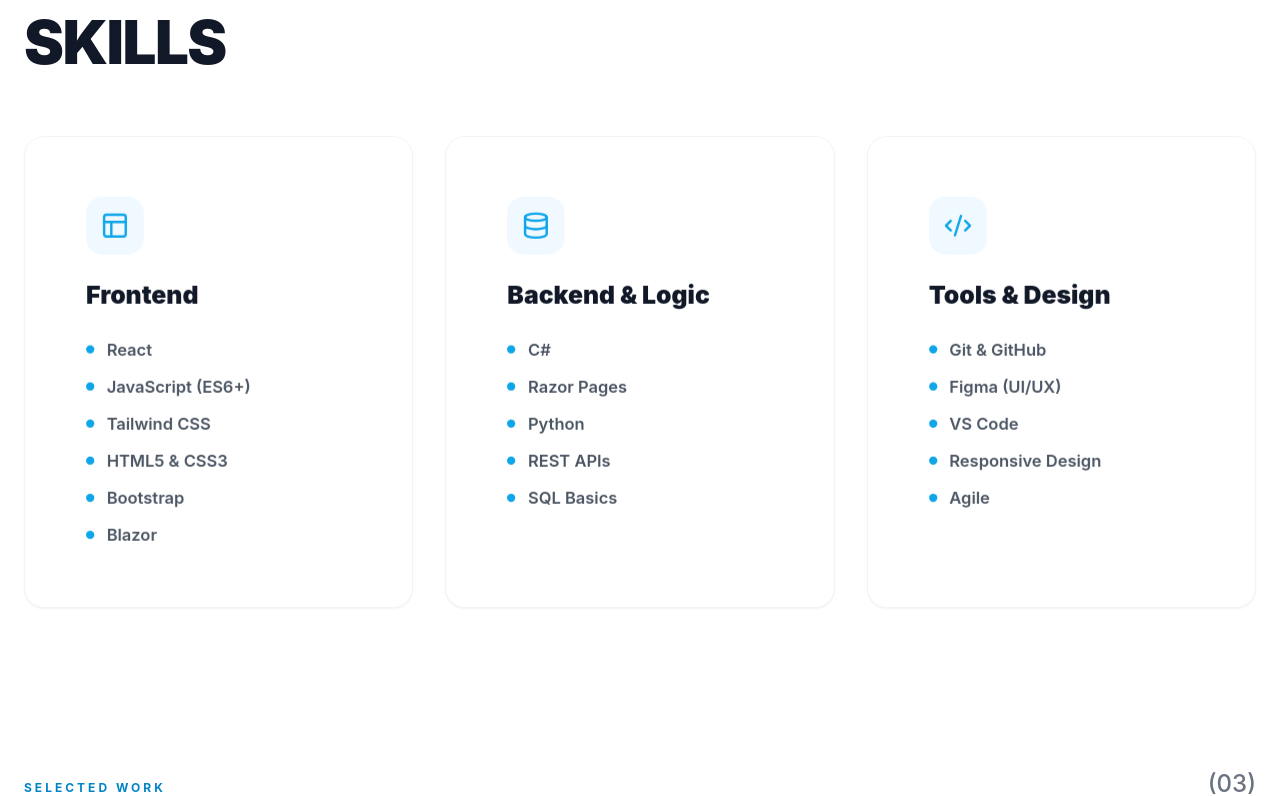
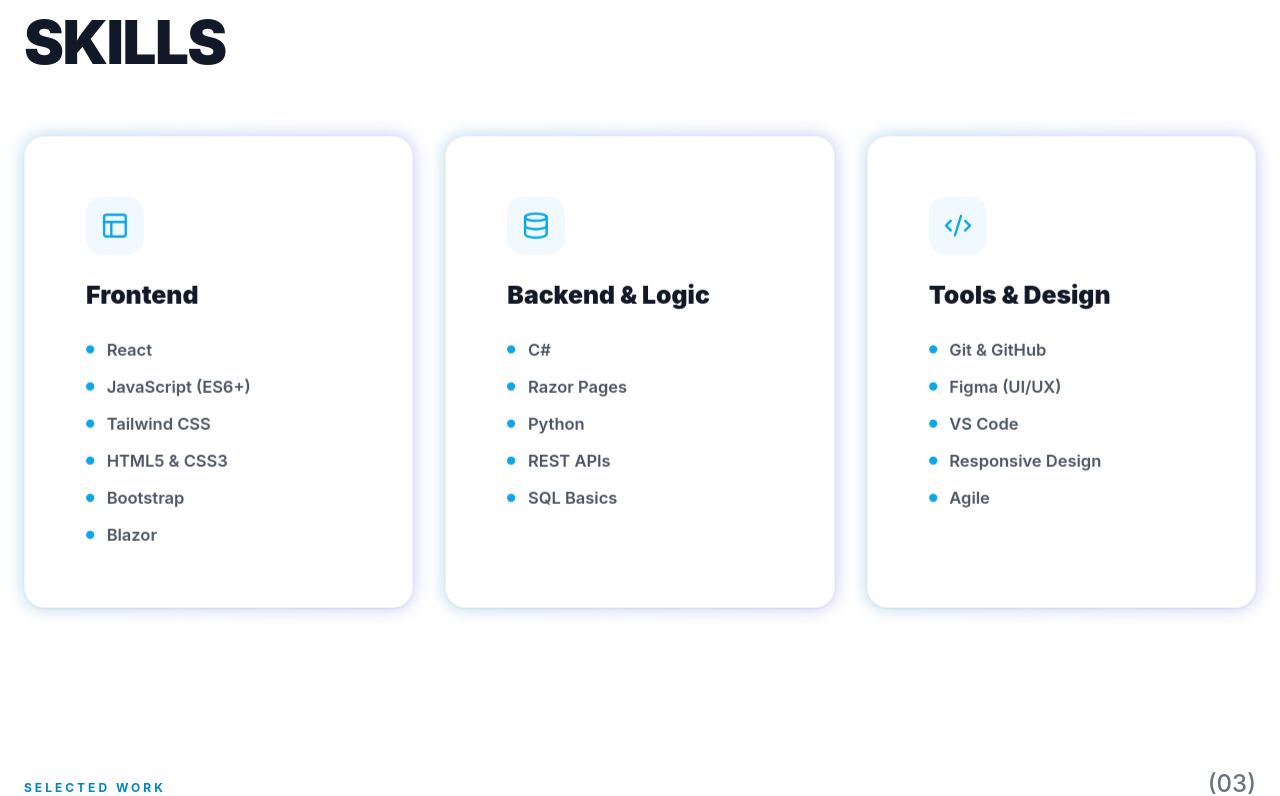
Before and after one commit to Vladi397/vladi-portfolio, a React (Vite) app: page / in a window 1280 px wide. Shown: the part 1544-2340 px from the top of the page. Built offline with nearby package versions, Linux system fonts and the light colour scheme.

Commit message:
add glow effect to Certificates and Skills components for enhanced visual appeal

```diff
--- a/src/components/sections/Certificates.jsx
+++ b/src/components/sections/Certificates.jsx
@@ -22,10 +22,13 @@
       <div className="grid grid-cols-1 sm:grid-cols-2 lg:grid-cols-3 gap-6 md:gap-8">
         {certs.map((cert, idx) => (
           <Reveal key={idx} delay={idx * 90}>
-            <div className="h-full min-h-[320px]">
+             {/* Wrapper for the Glow Effect */}
+            <div className="relative group h-full min-h-[320px]">
+               {/* THE GLOW - Positioned behind the card */}
+               <div className="absolute -inset-0.5 bg-gradient-to-r from-sky-600 to-indigo-600 rounded-[22px] blur opacity-25 dark:opacity-40 transition duration-1000 group-hover:opacity-60"></div>
+
               <GlareHover
-                className="h-full"
-                // KEY CHANGE: Set background to transparent so we can control it via Tailwind classes below
+                className="h-full relative" // Keep relative so it sits on top of the glow div
                 background="transparent"
                 borderRadius="22px"
                 glareColor="#ffffff"
@@ -34,7 +37,8 @@
                 glareAngle={-1200}
                 transitionDuration={800}
               >
-                {/* INNER CARD: Controls the dark/light theme */}
+                {/* INNER CARD */}
+                {/* REVERTED dark:bg-slate-800/90 BACK TO your original dark:bg-slate-800/60 below */}
                 <div className="p-7 sm:p-8 flex flex-col h-full rounded-[22px] transition-colors duration-300
                   bg-white dark:bg-slate-800/60 dark:border dark:border-slate-700"
                 >
--- a/src/components/sections/Skills.jsx
+++ b/src/components/sections/Skills.jsx
@@ -30,10 +30,16 @@
       <div className="grid grid-cols-1 md:grid-cols-3 gap-6 md:gap-8">
         {skillCategories.map((cat, idx) => (
           <Reveal key={idx} delay={idx * 80}>
-            {/* Added container div to handle Dark Mode background for the card content */}
-            <TiltedCard className="h-full">
+            {/* Wrapper for Glow Effect */}
+            <div className="relative group h-full">
+
+              {/* THE GLOW - Positioned behind the card */}
+              <div className="absolute -inset-0.5 bg-gradient-to-r from-sky-600 to-indigo-600 rounded-[22px] blur opacity-25 dark:opacity-40 transition duration-1000 group-hover:opacity-60"></div>
+
+              <TiltedCard className="h-full relative">
                 <div className="h-full p-6 sm:p-8 rounded-[22px] transition-colors duration-300
-                bg-white dark:bg-slate-800/50 border border-transparent dark:border-slate-700/50"
+                  bg-white dark:bg-slate-800/90 border border-transparent dark:border-slate-700/50"
+                  // Note: Adjusted bg opacity for dark mode to ensure contrast against the glow
                 >
                   <div className="w-14 h-14 rounded-2xl flex items-center justify-center mb-6 transition-colors
                     bg-sky-50 dark:bg-slate-700"
@@ -57,6 +63,7 @@
                   </ul>
                 </div>
               </TiltedCard>
+            </div>
           </Reveal>
         ))}
       </div>
```
Lines whose indentation alone changed are shown as unchanged.
